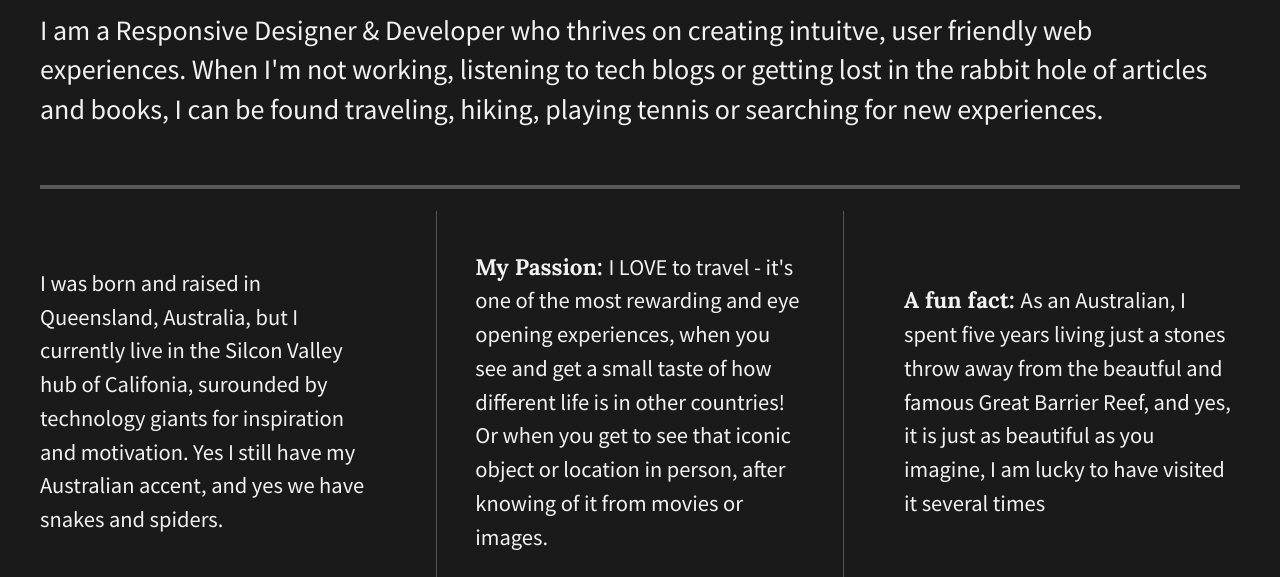
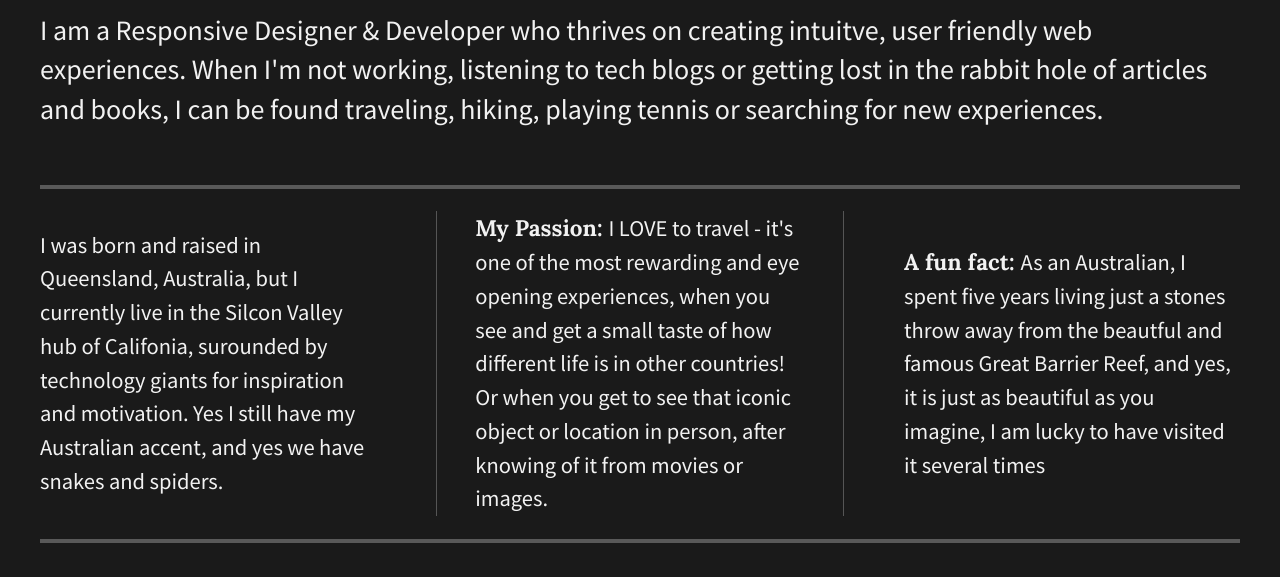
Before and after one commit to PinkMoonlight/flexbox-practice-divs, a plain HTML site: page index.html in a window 1280 px wide. Shown: the part 175-752 px from the top of the page. Drawn offline with nearby package versions, Linux system fonts and the light colour scheme.

Commit message:
fixed div padding error for desktop display

```diff
--- a/css/main.css
+++ b/css/main.css
@@ -280,7 +280,7 @@ body {
   }
 
   .div-2 p {
-  padding: 1.7em;
+  padding: 0 1.7em;
   border-left: 1px solid #555;
   border-right: 1px solid #555;
   }
```
